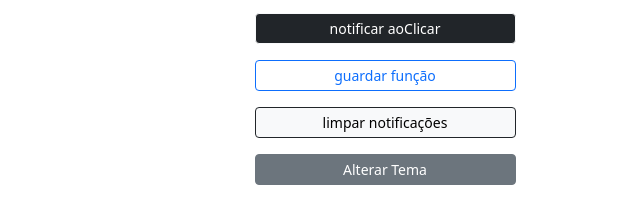
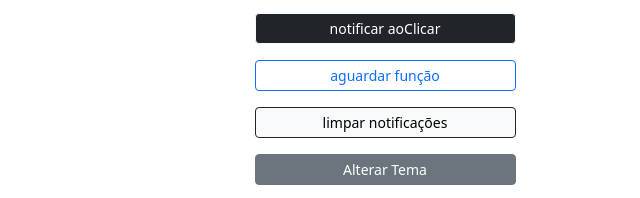
Before and after one commit to WellingtonNico/wellnotify, a plain HTML site: page index.html in a window 1280 px wide. Shown: the part 524-722 px from the top of the page, 255-895 px from the left. Drawn offline with nearby package versions, Linux system fonts and the light colour scheme.

Commit message:
fix: correção de gramática

```diff
--- a/index.html
+++ b/index.html
@@ -121,7 +121,7 @@
 				notificar aoClicar
 			</button>
 
-			<button class="btn btn-outline-primary btn-sm" onclick="notificarPromessa()">guardar função</button>
+			<button class="btn btn-outline-primary btn-sm" onclick="notificarPromessa()">aguardar função</button>
 
 			<button class="btn btn-light btn-sm border border-1 border-dark"
 							onclick="myWellNotify.limpar()">limpar notificações
```
